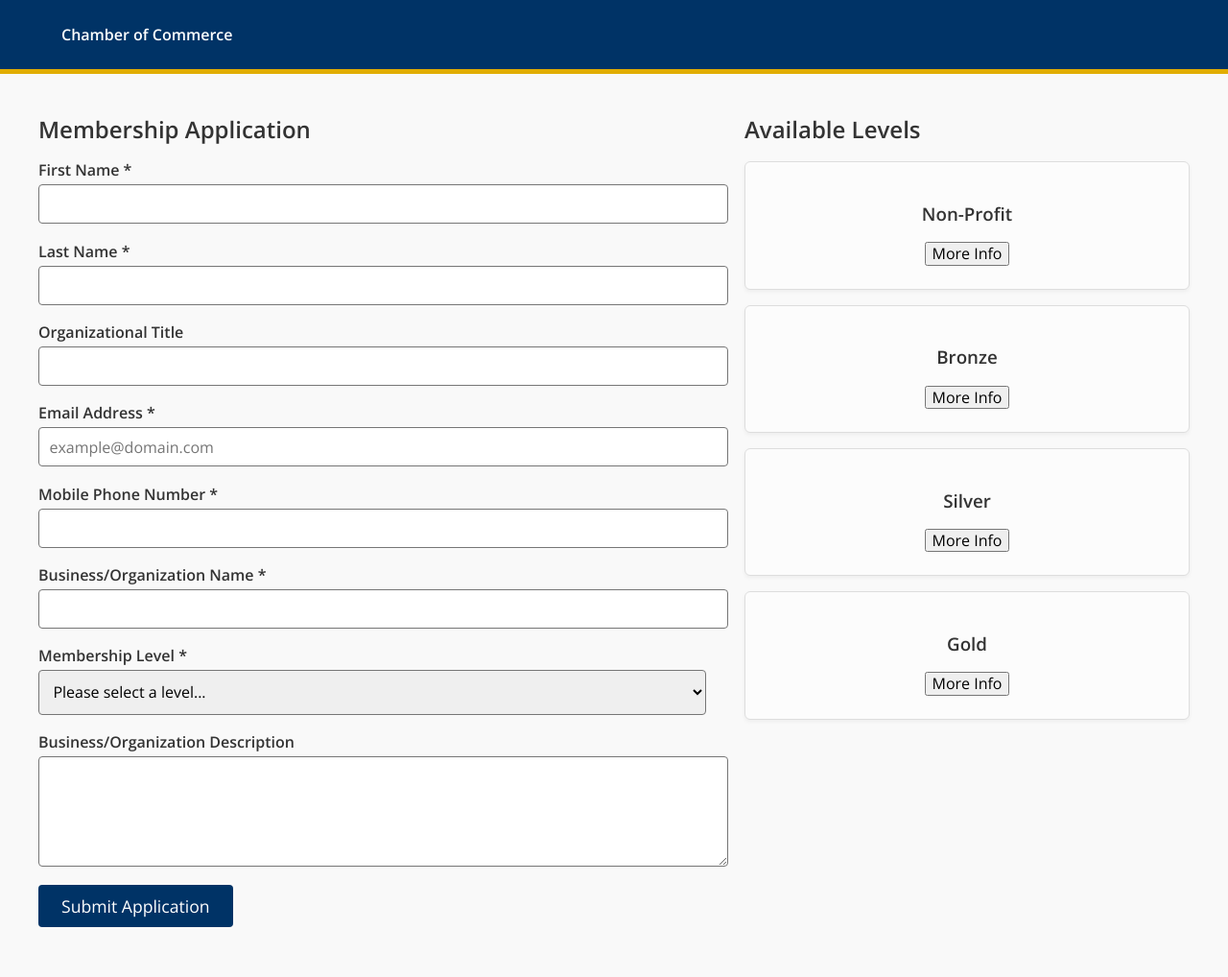
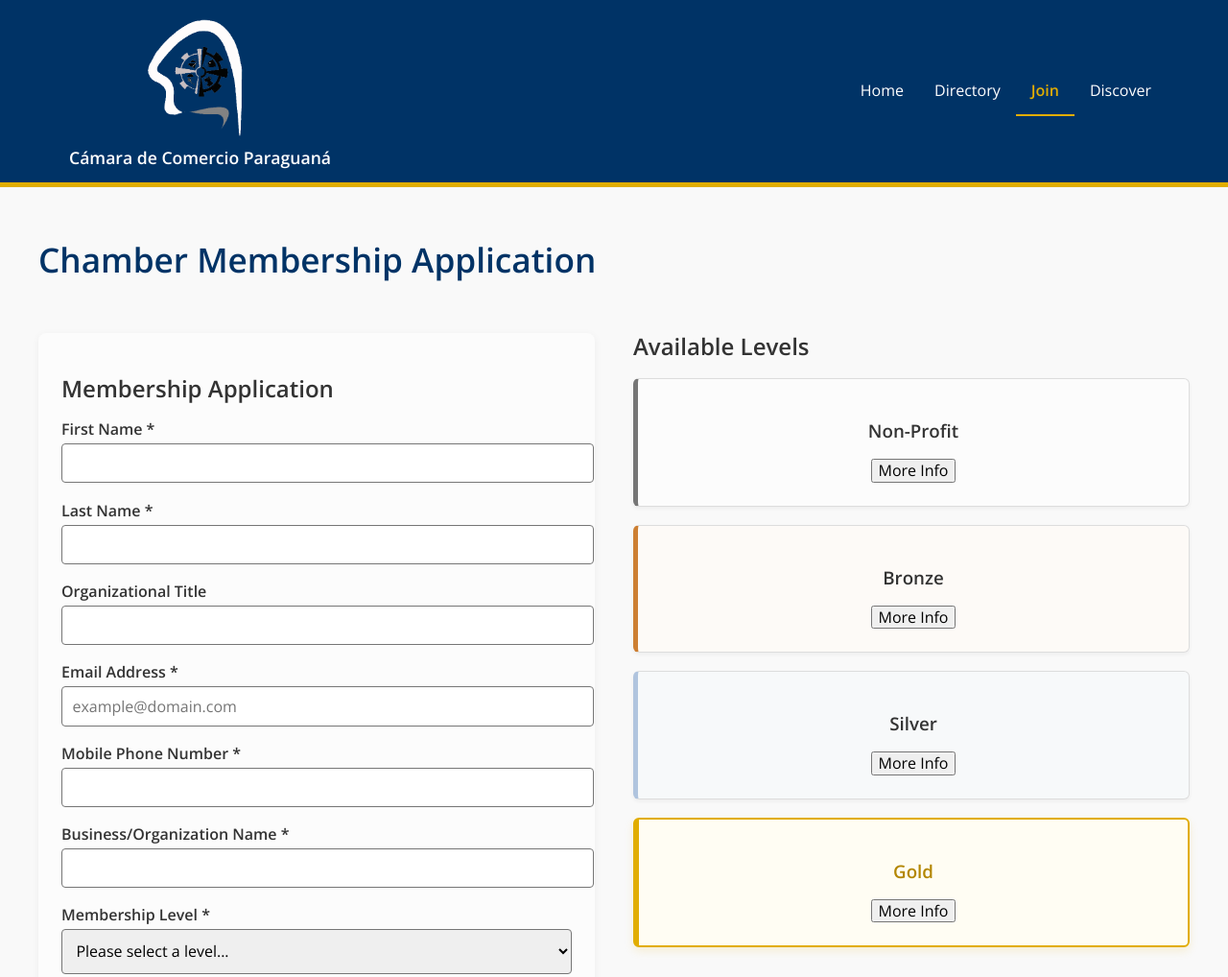
Before and after one commit to marypazdesigner0412/wdd231, a plain HTML site: page chamber/join.html in a window 1280 px wide. Shown: the top 1018 px of the page at 96% size. Drawn offline with nearby package versions, Linux system fonts and the light colour scheme.

Commit message:
join html modified, small and larger css modified

```diff
--- a/chamber/join.html
+++ b/chamber/join.html
@@ -22,11 +22,26 @@
 
 <body>
 
-    <header>
-        <h1>Chamber of Commerce</h1>
-    </header>
+<header>
+    <div class="logo-box">
+        <img src="images/chamber-logo.png" alt="Paraguaná Chamber Logo">
+        <span class="site-title">Cámara de Comercio Paraguaná</span>
+    </div>
+    <nav>
+        <button id="menu-toggle">☰</button>
+        <ul id="nav-list">
+            <li><a href="index.html">Home</a></li>
+            <li><a href="directory.html">Directory</a></li>
+            <li><a href="join.html" class="active">Join</a></li>
+            <li><a href="discover.html">Discover</a></li>
+        </ul>
+    </nav>
+</header>
 
     <main class="join-main-layout">
+
+        <h1>Chamber Membership Application</h1>
+
         <section class="form-container">
             <h2>Membership Application</h2>
             <form method="get" action="thankyou.html">
--- a/chamber/styles/larger.css
+++ b/chamber/styles/larger.css
@@ -135,9 +135,49 @@
     }
 }
 /* ==========================================================================
-   Desktop / Tablet Split Layout (Applies automatically above 700px width)
+   Desktop / Tablet Split Layout 700px width
    ========================================================================== */
 .join-main-layout {
     display: grid;
     grid-template-columns: 1.2fr 0.8fr;
 }
+
+@media (min-width: 700px) {
+
+    .join-main-layout {
+        display: grid;
+        grid-template-columns: 1fr 1fr;
+        gap: 2.5rem;
+        max-width: 1200px;
+        margin: 0 auto;
+        padding: 2rem;
+    }
+
+    .join-main-layout h1 {
+        grid-column: 1 / -1;
+        text-align: left;
+        font-size: 2.2rem;
+        margin-bottom: 1rem;
+        color: #003366;
+    }
+
+    .form-container {
+        grid-column: 1;
+        background-color: #fcfcfc;
+        padding: 1.5rem;
+        border-radius: 8px;
+        box-shadow: 0 2px 8px rgba(0, 0, 0, 0.05);
+    }
+
+    .cards-container {
+        grid-column: 2;
+    }
+
+    .cards-container h2 {
+        margin-top: 0;
+    }
+
+    .membership-card {
+        margin-bottom: 1.2rem;
+    }
+}
--- a/chamber/styles/small.css
+++ b/chamber/styles/small.css
@@ -424,3 +424,39 @@ dialog::backdrop {
     font-weight: bold;
     color: #003366;
 }
+
+/* --- Membership Card Tier Variations --- */
+
+/* 1. Non-Profit */
+#card-np {
+    border-left: 5px solid #767676;
+
+}
+
+/* 2. Bronze */
+#card-bronze {
+    border-left: 5px solid #cd7f32;
+    background-color: #fdfaf7;
+
+}
+
+/* 3. Silver */
+#card-silver {
+    border-left: 5px solid #b0c4de;
+    background-color: #f7f9fa;
+
+}
+
+/* 4. Gold (Premium Accent matching Médanos Gold) */
+#card-gold {
+    border: 2px solid var(--secondary);
+    border-left: 6px solid var(--secondary);
+    background-color: #fffdf3;
+    box-shadow: 0 4px 10px rgba(225, 173, 1, 0.15);
+}
+
+/* Make the Gold title pop even more */
+#card-gold h3 {
+    color: #b38600;
+    font-weight: bold;
+}
```
Also changed, not shown: chamber/thankyou.html (+13 -1 lines).
